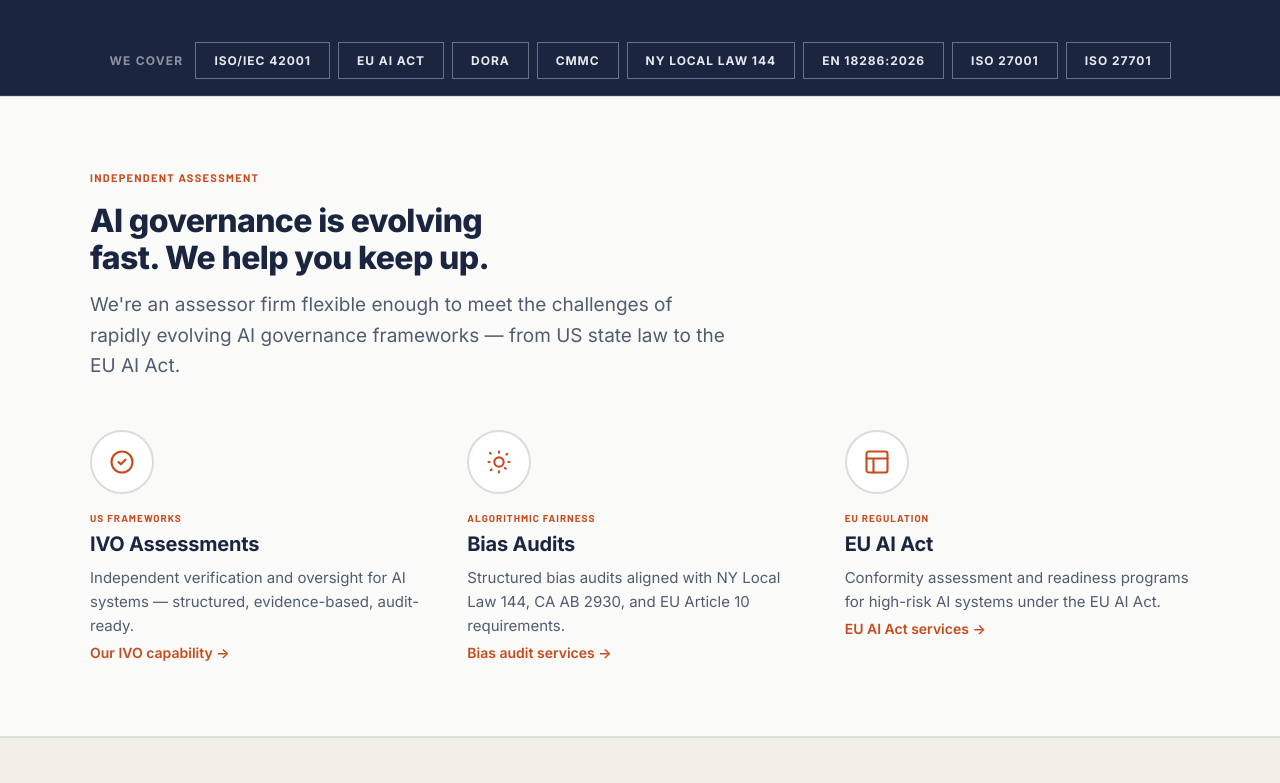
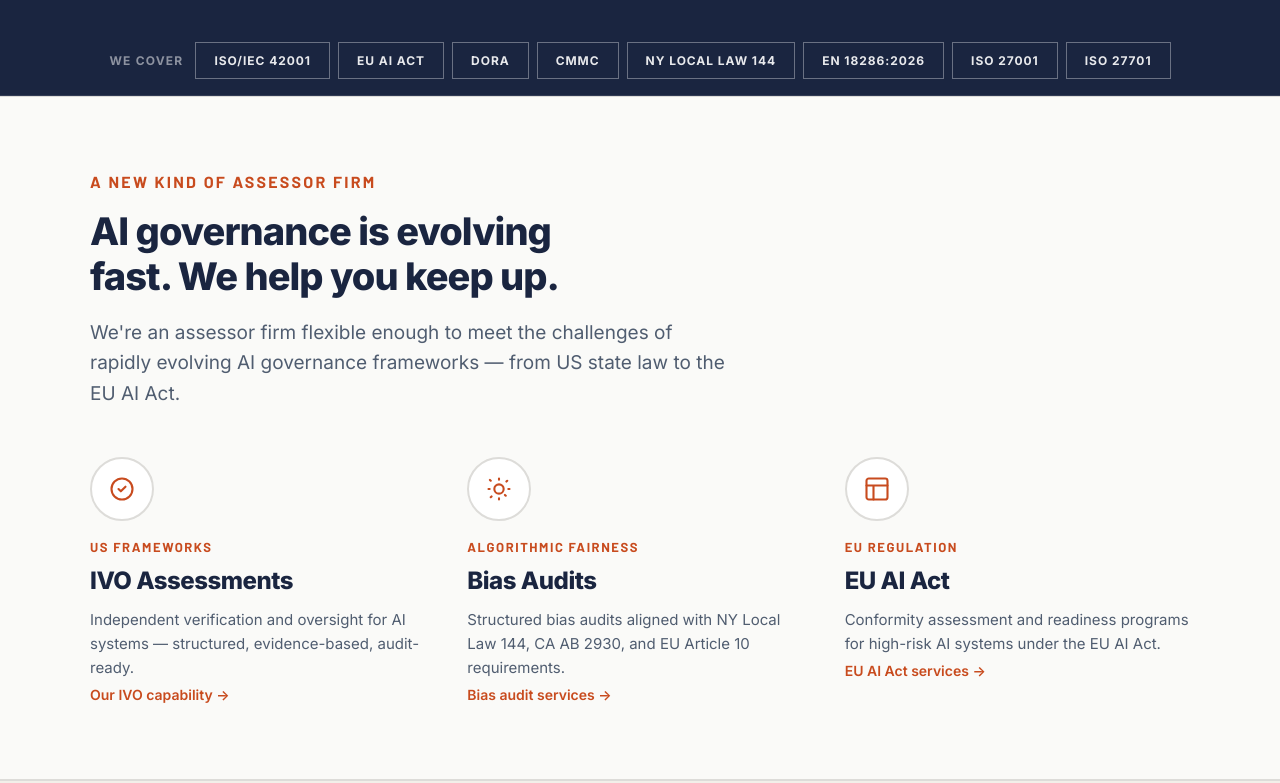
Before and after one commit to jjs-goral/measpros-website, a plain HTML site: page index.html in a window 1280 px wide. Shown: the part 621-1404 px from the top of the page. Drawn offline with Linux system fonts and the light colour scheme.

Commit message:
Fix assessor eyebrow text and size

```diff
--- a/index.html
+++ b/index.html
@@ -306,8 +306,8 @@ nav {
 /* ASSESSOR BLOCK */
 .assessor-section { padding: 72px 24px; border-top: 1px solid var(--rule); border-bottom: 1px solid var(--rule); }
 .assessor-inner { max-width: 1100px; margin: 0 auto; }
-.assessor-eyebrow { font-family: 'Barlow', sans-serif; font-size: 11px; font-weight: 700; letter-spacing: 0.12em; text-transform: uppercase; color: var(--orange); margin-bottom: 16px; }
-.assessor-headline { font-size: clamp(26px, 2.5vw, 36px); font-weight: 800; color: var(--text-heading); letter-spacing: -0.02em; line-height: 1.15; max-width: 720px; margin-bottom: 14px; text-wrap: balance; }
+.assessor-eyebrow { font-family: 'Barlow', sans-serif; font-size: 16px; font-weight: 700; letter-spacing: 0.14em; text-transform: uppercase; color: var(--orange); margin-bottom: 14px; }
+.assessor-headline { font-size: clamp(28px, 3vw, 38px); font-weight: 800; color: var(--text-heading); letter-spacing: -0.025em; line-height: 1.2; max-width: 720px; margin-bottom: 18px; text-wrap: balance; }
 .assessor-subhead { font-size: 19px; color: var(--muted); max-width: 640px; line-height: 1.6; margin-bottom: 48px; }
 .assessor-cards { display: grid; grid-template-columns: repeat(3,1fr); gap: 32px; }
 @media (max-width: 680px) { .assessor-cards { grid-template-columns: 1fr; gap: 24px; } }
@@ -316,8 +316,8 @@ nav {
 .assessor-card:hover .assessor-circle svg { stroke: #fff; }
 .assessor-circle { width: 64px; height: 64px; border-radius: 50%; border: 2px solid var(--rule); background: var(--surface); display: flex; align-items: center; justify-content: center; flex-shrink: 0; transition: background 0.15s, border-color 0.15s; }
 .assessor-circle svg { width: 28px; height: 28px; stroke: var(--orange); fill: none; stroke-width: 1.8; stroke-linecap: round; stroke-linejoin: round; transition: stroke 0.15s; }
-.assessor-card-label { font-family: 'Barlow', sans-serif; font-size: 10px; font-weight: 700; letter-spacing: 0.1em; text-transform: uppercase; color: var(--orange); margin-bottom: 2px; }
-.assessor-card-title { font-size: 20px; font-weight: 700; color: var(--text-heading); letter-spacing: -0.01em; margin-bottom: 6px; }
+.assessor-card-label { font-family: 'Barlow', sans-serif; font-size: 13px; font-weight: 700; letter-spacing: 0.12em; text-transform: uppercase; color: var(--orange); margin-bottom: 4px; }
+.assessor-card-title { font-size: 24px; font-weight: 800; color: var(--text-heading); letter-spacing: -0.02em; margin-bottom: 8px; }
 .assessor-card-desc { font-size: 15px; color: var(--muted); line-height: 1.6; }
 .assessor-card-link { font-size: 14px; font-weight: 600; color: var(--orange); margin-top: 4px; display: block; }
 
@@ -1252,12 +1252,14 @@ footer a:hover { color: #fff; }
 <!-- ASSESSOR BLOCK -->
 <section class="assessor-section">
  <div class="assessor-inner">
-  <div class="assessor-eyebrow">Independent Assessment</div>
+  <div class="assessor-eyebrow">A new kind of assessor firm</div>
   <h2 class="assessor-headline">AI governance is evolving fast. We help you keep up.</h2>
   <p class="assessor-subhead">We're an assessor firm flexible enough to meet the challenges of rapidly evolving AI governance frameworks — from US state law to the EU AI Act.</p>
   <div class="assessor-cards">
    <a href="/ivo-capability.html" class="assessor-card">
-    <div class="assessor-circle"><svg viewBox="0 0 24 24"><path d="M9 12l2 2 4-4"/><circle cx="12" cy="12" r="9"/></svg></div>
+    <div class="assessor-circle">
+     <svg viewBox="0 0 24 24"><path d="M9 12l2 2 4-4"/><circle cx="12" cy="12" r="9"/></svg>
+    </div>
     <div>
      <div class="assessor-card-label">US Frameworks</div>
      <div class="assessor-card-title">IVO Assessments</div>
@@ -1266,7 +1268,9 @@ footer a:hover { color: #fff; }
     </div>
    </a>
    <a href="/bias-audits.html" class="assessor-card">
-    <div class="assessor-circle"><svg viewBox="0 0 24 24"><circle cx="12" cy="12" r="4"/><path d="M12 3v1m0 16v1M4.22 4.22l.7.7m12.16 12.16l.7.7M3 12h1m16 0h1M4.92 19.07l.7-.7M18.36 5.64l.7-.7"/></svg></div>
+    <div class="assessor-circle">
+     <svg viewBox="0 0 24 24"><circle cx="12" cy="12" r="4"/><path d="M12 3v1m0 16v1M4.22 4.22l.7.7m12.16 12.16l.7.7M3 12h1m16 0h1M4.92 19.07l.7-.7M18.36 5.64l.7-.7"/></svg>
+    </div>
     <div>
      <div class="assessor-card-label">Algorithmic Fairness</div>
      <div class="assessor-card-title">Bias Audits</div>
@@ -1275,7 +1279,9 @@ footer a:hover { color: #fff; }
     </div>
    </a>
    <a href="/eu-ai-act.html" class="assessor-card">
-    <div class="assessor-circle"><svg viewBox="0 0 24 24"><rect x="3" y="3" width="18" height="18" rx="2"/><path d="M3 9h18M9 21V9"/></svg></div>
+    <div class="assessor-circle">
+     <svg viewBox="0 0 24 24"><rect x="3" y="3" width="18" height="18" rx="2"/><path d="M3 9h18M9 21V9"/></svg>
+    </div>
     <div>
      <div class="assessor-card-label">EU Regulation</div>
      <div class="assessor-card-title">EU AI Act</div>
```
